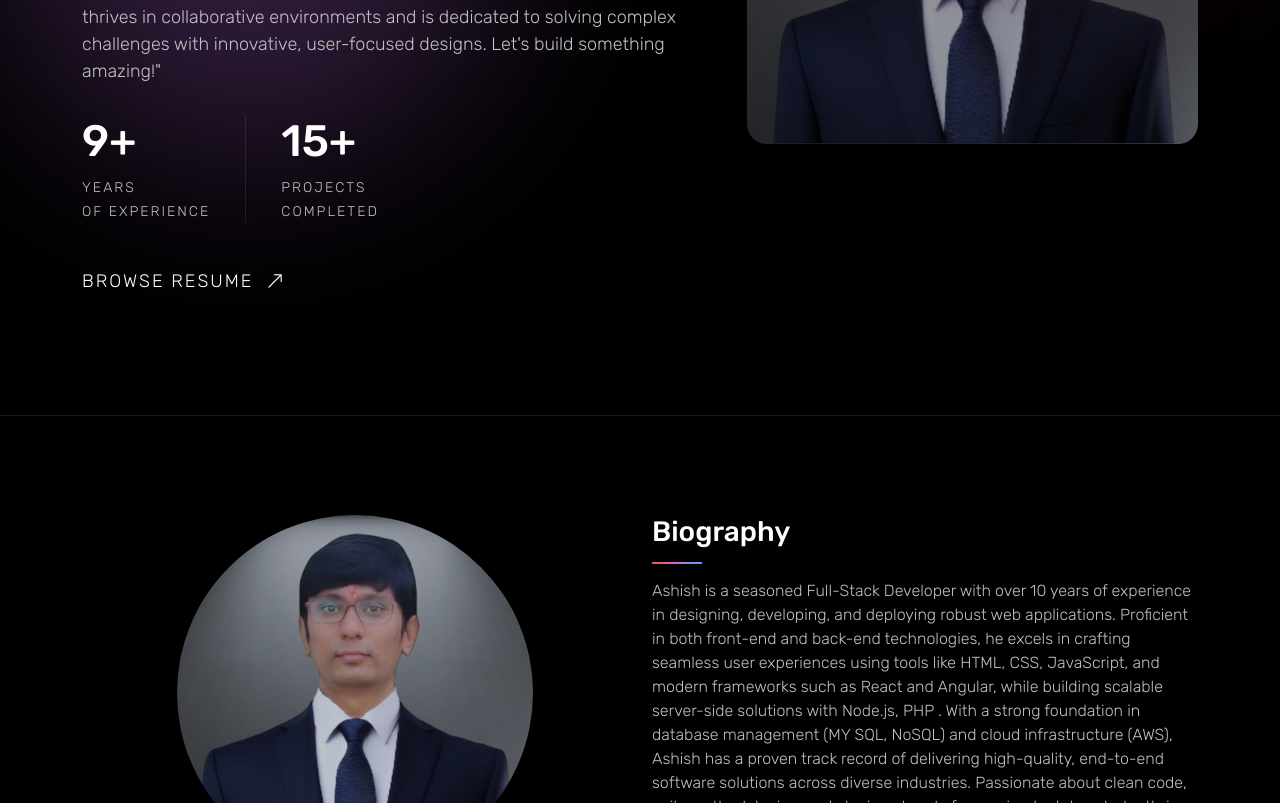
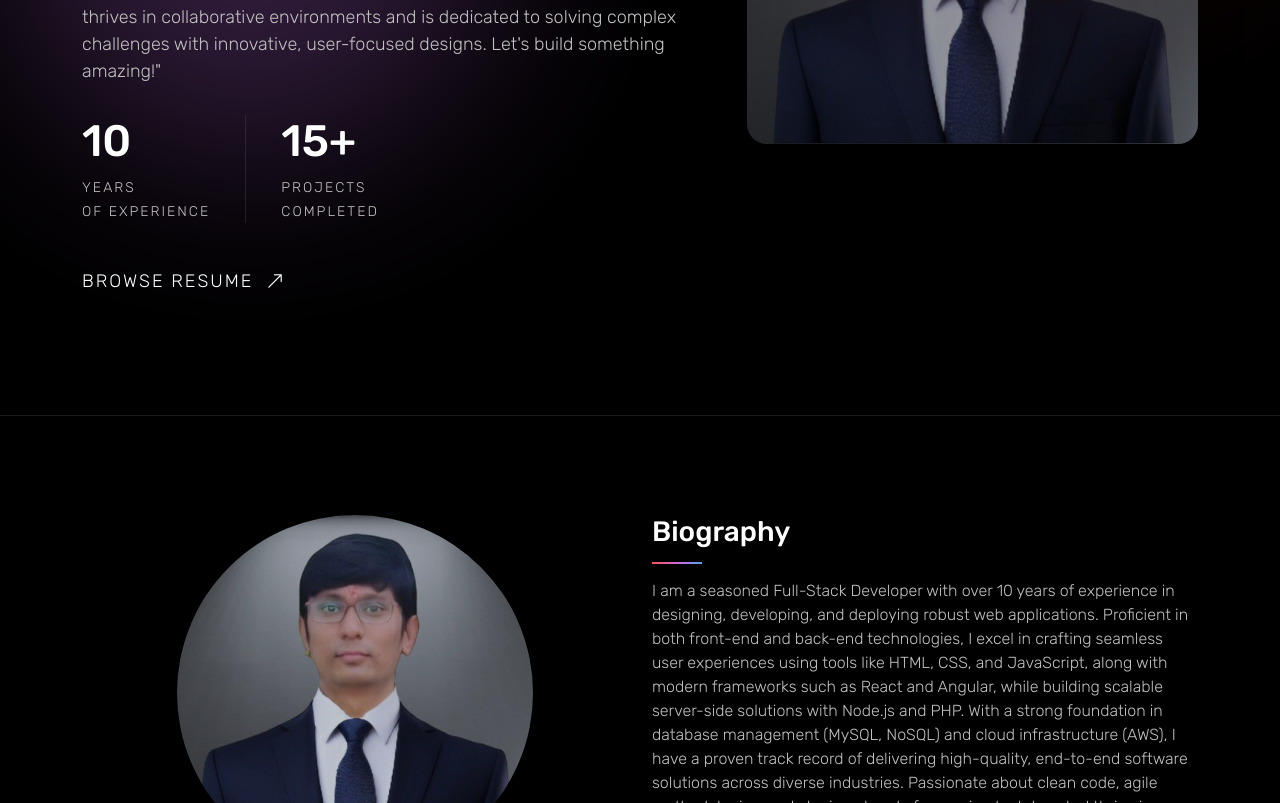
Before and after one commit to patelashish16/Portfolio, a plain HTML site: page index.html in a window 1280 px wide. Shown: the part 590-1393 px from the top of the page. Drawn offline with nearby package versions, Linux system fonts and the light colour scheme.

```diff
--- a/index.html
+++ b/index.html
@@ -89,7 +89,7 @@
                                 together to deliver seamless digital experiences.i have thrives in collaborative environments and is dedicated to solving complex challenges with innovative, user-focused designs. Let's build something amazing!"</p>
                             <div class="hs-exp">
                                 <div class="exp-box">
-                                    <h5>9+</h5>
+                                    <h5>10</h5>
                                     <span>YEARS<br> OF EXPERIENCE</span>
                                 </div>
                                 <div class="exp-box">
@@ -135,7 +135,7 @@
                         <div class="about-text">
                             <div class="about-row" data-aos="fade-up">
                                 <h3>Biography</h3>
-                                <p>Ashish is a seasoned Full-Stack Developer with over 10 years of experience in designing, developing, and deploying robust web applications. Proficient in both front-end and back-end technologies, he excels in crafting seamless user experiences using tools like HTML, CSS, JavaScript, and modern frameworks such as React and Angular, while building scalable server-side solutions with Node.js, PHP . With a strong foundation in database management (MY SQL, NoSQL) and cloud infrastructure (AWS), Ashish has a proven track record of delivering high-quality, end-to-end software solutions across diverse industries. Passionate about clean code, agile methodologies, and staying ahead of emerging tech trends, he thrives in collaborative environments and is dedicated to solving complex challenges with innovative, user-focused designs.</p>
+                                <p>I am a seasoned Full-Stack Developer with over 10 years of experience in designing, developing, and deploying robust web applications. Proficient in both front-end and back-end technologies, I excel in crafting seamless user experiences using tools like HTML, CSS, and JavaScript, along with modern frameworks such as React and Angular, while building scalable server-side solutions with Node.js and PHP. With a strong foundation in database management (MySQL, NoSQL) and cloud infrastructure (AWS), I have a proven track record of delivering high-quality, end-to-end software solutions across diverse industries. Passionate about clean code, agile methodologies, and staying ahead of emerging tech trends, I thrive in collaborative environments and am dedicated to solving complex challenges with innovative, user-focused designs.</p>
                             </div>
                             <div class="about-row" data-aos="fade-up">
                                 <h3>Education</h3>
```
